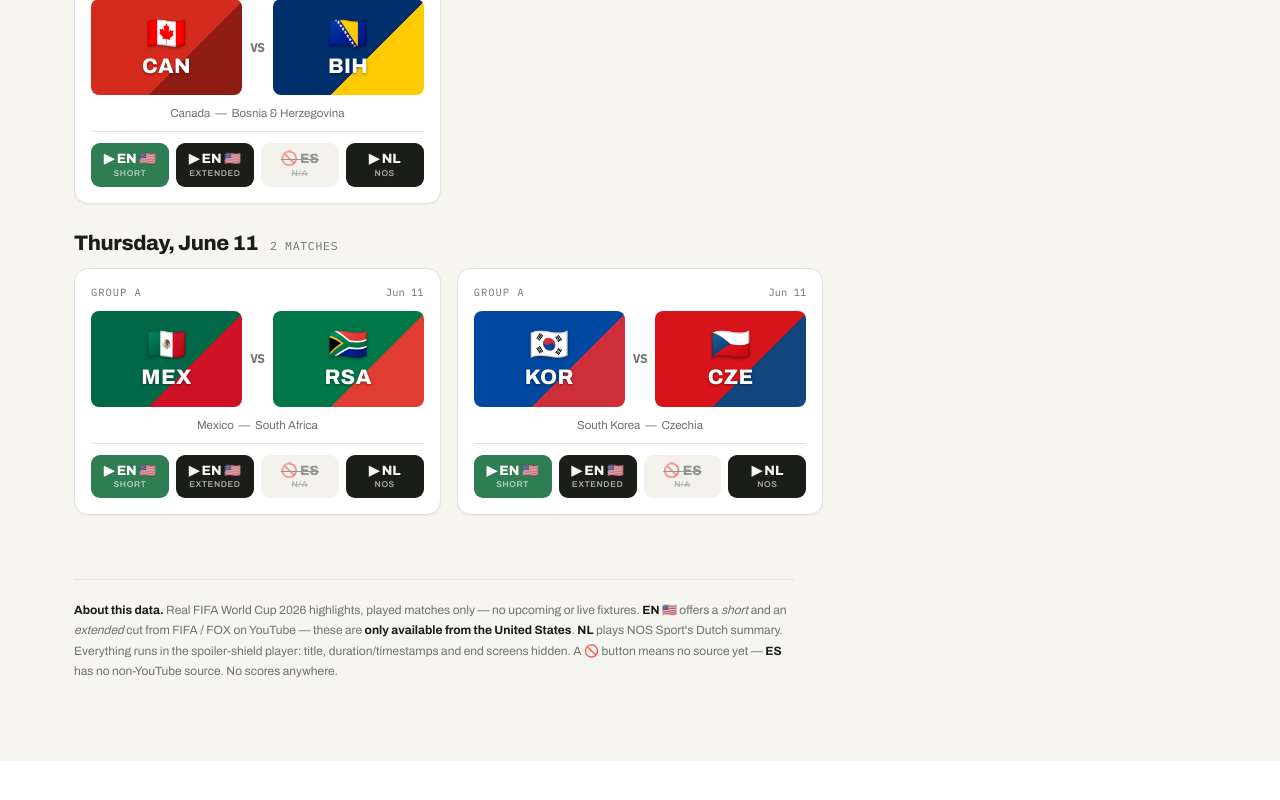
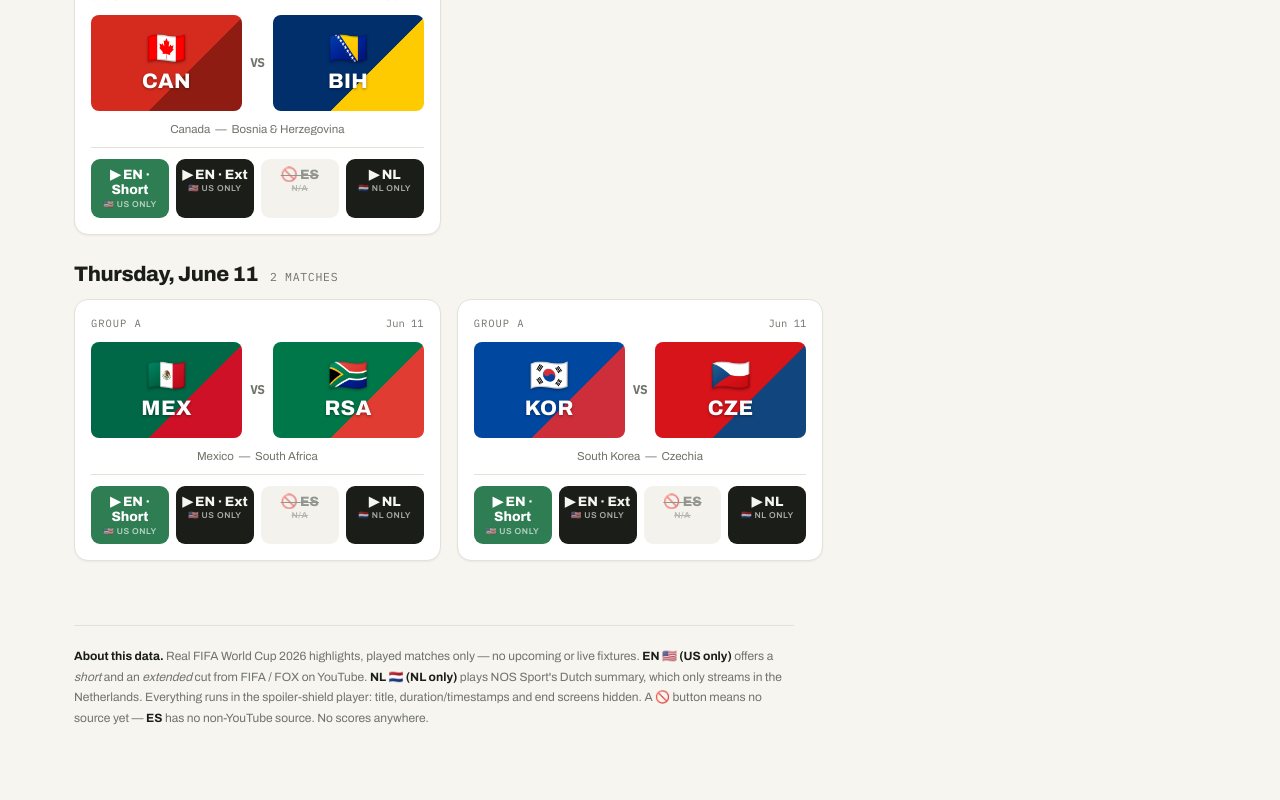
Before and after one commit to abouwman/wc2026-nospoiler, a React (Vite) app: page / in a window 1280 px wide. Shown: the part 584-1384 px from the top of the page. Before the commit the page ends 1345 px from the top, so only its background shows below. Built offline with nearby package versions, Linux system fonts and the light colour scheme.

Commit message:
Buttons: show explicit US only / NL only geo restriction
EN cuts are US-only and the NOS Sport (NL) summary only streams in the
Netherlands. Each button now shows its flag + 'US only' / 'NL only' (card,
player source line and footer), so the regional restriction is clear.

```diff
--- a/src/App.tsx
+++ b/src/App.tsx
@@ -118,9 +118,9 @@ export function App() {
 
         <div className="footer-note">
           <strong>About this data.</strong> Real FIFA World Cup 2026 highlights, played matches only — no upcoming or
-          live fixtures. <strong>EN 🇺🇸</strong> offers a <em>short</em> and an <em>extended</em> cut from FIFA / FOX on
-          YouTube — these are <strong>only available from the United States</strong>. <strong>NL</strong> plays NOS
-          Sport's Dutch summary. Everything runs in the spoiler-shield player: title, duration/timestamps and end screens
+          live fixtures. <strong>EN 🇺🇸 (US only)</strong> offers a <em>short</em> and an <em>extended</em> cut from
+          FIFA / FOX on YouTube. <strong>NL 🇳🇱 (NL only)</strong> plays NOS Sport's Dutch summary, which only streams in
+          the Netherlands. Everything runs in the spoiler-shield player: title, duration/timestamps and end screens
           hidden. A 🚫 button means no source yet — <strong>ES</strong> has no non-YouTube source. No scores anywhere.
         </div>
       </main>
--- a/src/components/MatchCard.tsx
+++ b/src/components/MatchCard.tsx
@@ -51,11 +51,13 @@ export function MatchCard({ match, defaultLang, onOpen }: MatchCardProps) {
 
             return cuts.map((v) => {
               const src = clips![v]!;
-              const usOnly = src.geo === 'US';
-              const small = l === 'en' ? (v === 'extended' ? 'Extended' : 'Short') : LANGS[l].short;
+              const flag = src.geo === 'US' ? '🇺🇸' : src.geo === 'NL' ? '🇳🇱' : '';
+              const main = l === 'en' ? 'EN · ' + (v === 'extended' ? 'Ext' : 'Short') : LANGS[l].label;
+              const geoText = src.geo ? src.geo + ' only' : LANGS[l].short;
               const primary = l === defaultLang && v === 'short' ? ' primary' : '';
+              const where = src.geo === 'US' ? 'the United States' : src.geo === 'NL' ? 'the Netherlands' : '';
               const title = 'Watch ' + LANGS[l].name + ' ' + (v === 'extended' ? 'extended ' : '') +
-                'highlights — ' + LANGS[l].source + (usOnly ? ' · only available from the United States' : '');
+                'highlights — ' + LANGS[l].source + (where ? ' · only available in ' + where : '');
               return (
                 <button
                   key={l + ':' + v}
@@ -63,8 +65,8 @@ export function MatchCard({ match, defaultLang, onOpen }: MatchCardProps) {
                   title={title}
                   onClick={() => onOpen(match, l, v)}
                 >
-                  <span>▶ {LANGS[l].label}{usOnly ? ' 🇺🇸' : ''}</span>
-                  <small>{small}</small>
+                  <span>▶ {main}</span>
+                  <small>{flag} {geoText}</small>
                 </button>
               );
             });
--- a/src/components/PlayerModal.tsx
+++ b/src/components/PlayerModal.tsx
@@ -35,7 +35,7 @@ export function PlayerModal({ match, initialLang, initialVariant, onClose }: Pla
 
   const home = TEAMS[match.home], away = TEAMS[match.away];
   const stageLabel = match.stage === 'group' ? 'Group ' + match.group : STAGE_LABELS[match.stage];
-  const geoNote = track.source.geo === 'US' ? ' · US only' : '';
+  const geoNote = track.source.geo ? ' · ' + track.source.geo + ' only' : '';
 
   return (
     <div className="modal-backdrop" onClick={onClose}>
--- a/src/data/schedule.ts
+++ b/src/data/schedule.ts
@@ -18,7 +18,7 @@ export const MATCHES: Match[] = [
     home: 'USA', away: 'PAR', venue: 'SoFi Stadium · Los Angeles',
     videos: {
       en: { short: { id: 'BXD1_mhODBU', geo: 'US' }, extended: { id: 'lpDZwAxVkc4', geo: 'US' } },
-      nl: { short: { id: '8MOpqhfo1dE' } },
+      nl: { short: { id: '8MOpqhfo1dE', geo: 'NL' } },
     },
   },
   {
@@ -26,7 +26,7 @@ export const MATCHES: Match[] = [
     home: 'CAN', away: 'BIH', venue: 'BMO Field · Toronto',
     videos: {
       en: { short: { id: 'n5qkHOWhFAc', geo: 'US' }, extended: { id: 'cPwJaA22gWc', geo: 'US' } },
-      nl: { short: { id: 'JepkqjGbVa4' } },
+      nl: { short: { id: 'JepkqjGbVa4', geo: 'NL' } },
     },
   },
   {
@@ -34,7 +34,7 @@ export const MATCHES: Match[] = [
     home: 'MEX', away: 'RSA', venue: 'Estadio Azteca · Mexico City',
     videos: {
       en: { short: { id: 'r1Afsds3ZD0', geo: 'US' }, extended: { id: 'PmevGCkUtM8', geo: 'US' } },
-      nl: { short: { id: 'axQsKUBbRiU' } },
+      nl: { short: { id: 'axQsKUBbRiU', geo: 'NL' } },
     },
   },
   {
@@ -42,7 +42,7 @@ export const MATCHES: Match[] = [
     home: 'KOR', away: 'CZE', venue: 'Estadio Akron · Guadalajara',
     videos: {
       en: { short: { id: 'QWoDfCkh7f8', geo: 'US' }, extended: { id: '6k18EJY8zIc', geo: 'US' } },
-      nl: { short: { id: '84RGrVxrRF4' } },
+      nl: { short: { id: '84RGrVxrRF4', geo: 'NL' } },
     },
   },
 ];
--- a/src/types.ts
+++ b/src/types.ts
@@ -17,10 +17,10 @@ export interface LangInfo {
 
 export type Stage = 'group' | 'r32' | 'r16' | 'qf' | 'sf' | 'third' | 'final';
 
-// A highlight clip on YouTube. `geo` flags a viewing restriction (e.g. US-only).
+// A highlight clip on YouTube. `geo` flags a viewing restriction (US- or NL-only).
 export interface VideoSource {
   id: string;
-  geo?: 'US';
+  geo?: 'US' | 'NL';
 }
 
 // Each language can offer a short cut and/or an extended cut.
```
